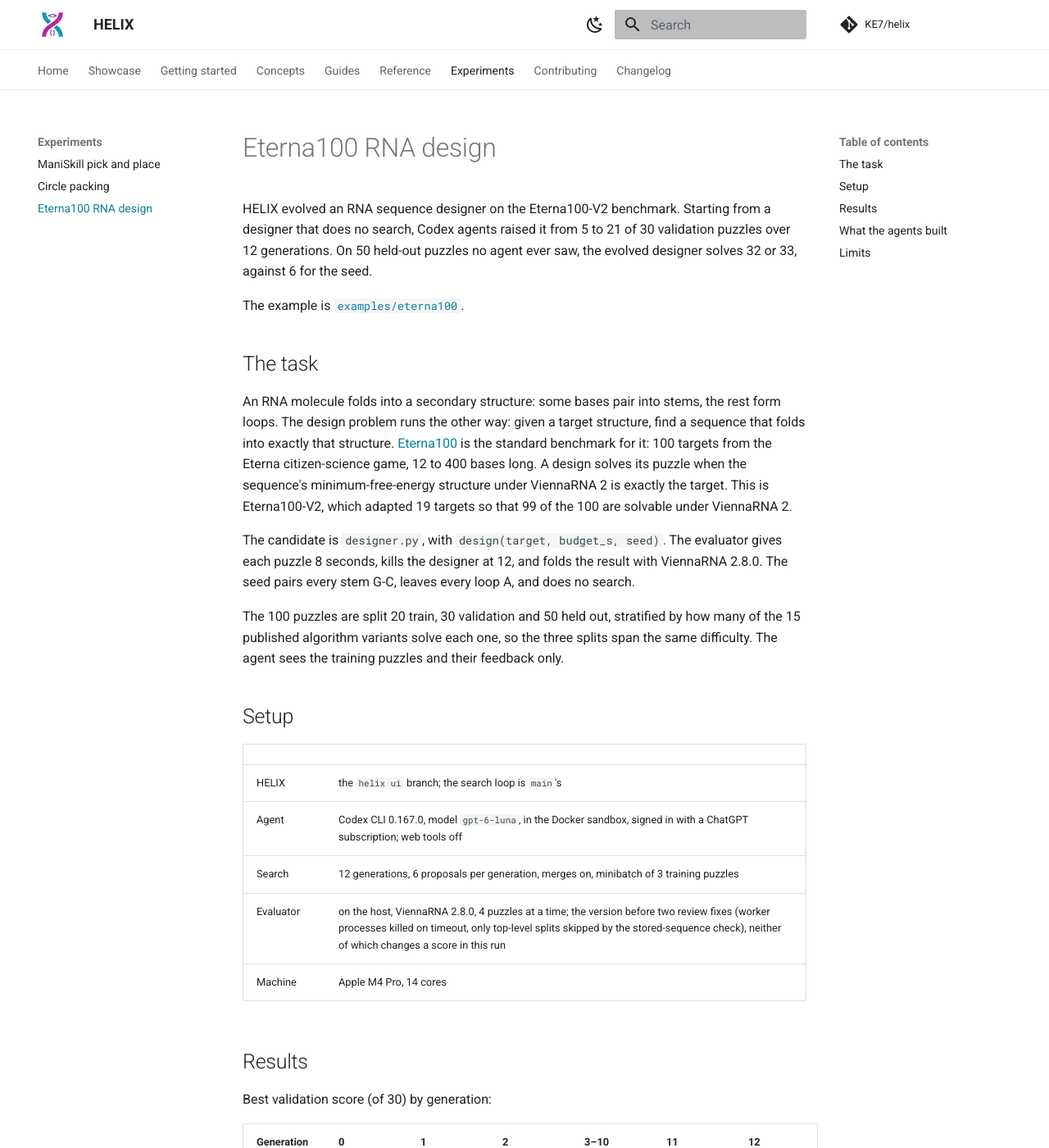
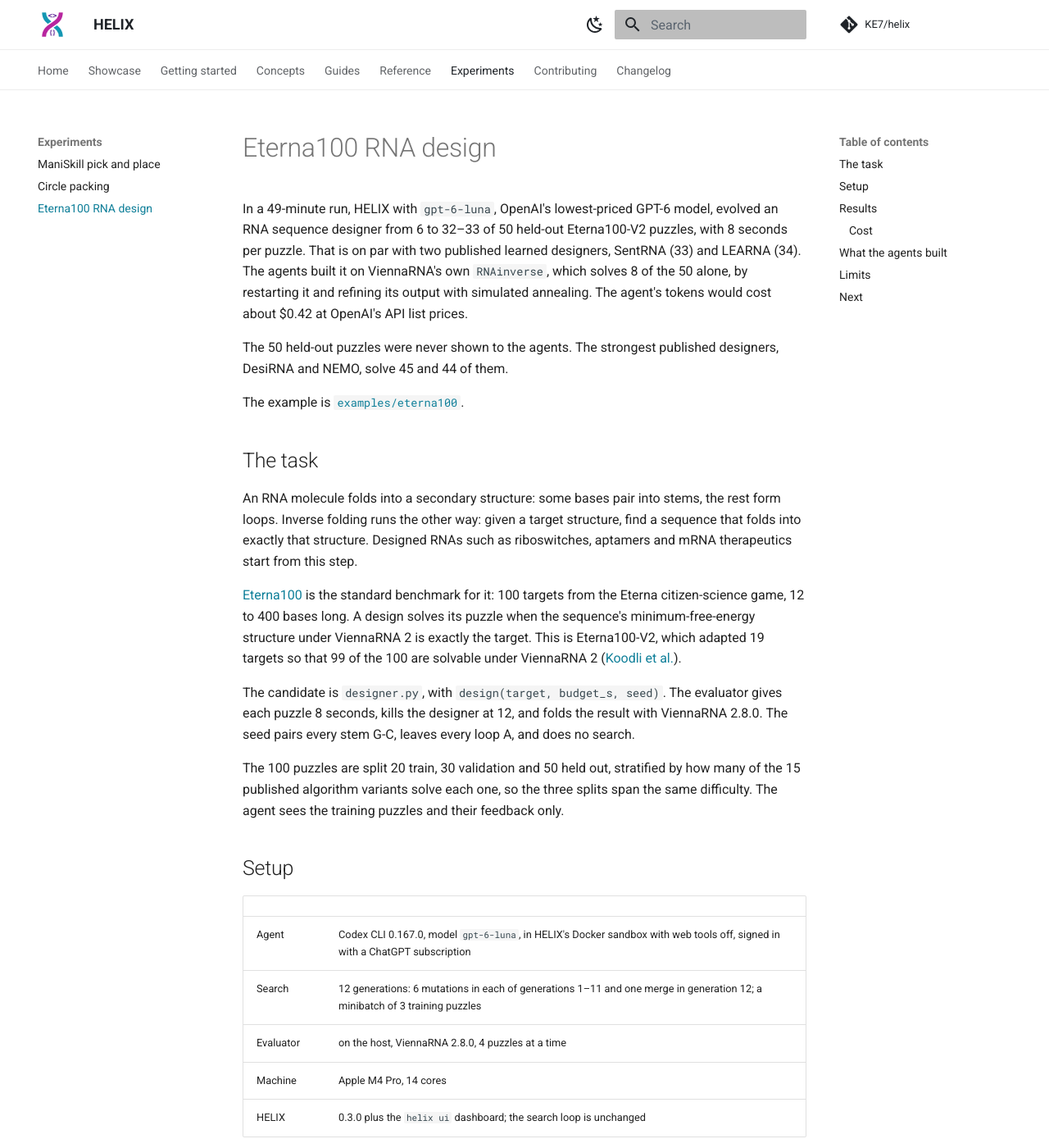
Before and after one commit to KE7/helix, an MkDocs documentation site: the page built from docs/experiments/eterna100.md, in a window 1280 px wide and 1400 px high. Shown: the whole window at 82% size. Built offline with MkDocs 1.6.1 and Material for MkDocs 9.7.7, drawn with Linux system fonts in a browser that asks for light colours; comment, search, counter and statistics services are not loaded; some of the changed text lies outside the part shown.

Commit message:
eterna100 docs: lead with the held-out result, the model tier and cost
The write-up, example README, showcase entry and README row now lead with
6 -> 32-33 of 50 held-out puzzles in a 49-minute run with gpt-6-luna,
OpenAI's lowest-priced GPT-6 model, and about $0.42 of tokens at API list
prices; the token split moves to a cost table. The comparison gives each
published method's median time per puzzle from results.tsv (NEMO's is 2 s),
says the designer is built on RNAinverse, and fixes counts a review caught
(6 mutations per generation plus one merge, 821 puzzle evaluations, up to
three evaluator runs at once). The page ends with a longer-limit rerun as
the next experiment.

Co-Authored-By: Claude Opus 5.5 <noreply@anthropic.com>

```diff
--- a/docs/experiments/eterna100.md
+++ b/docs/experiments/eterna100.md
@@ -1,28 +1,36 @@
 # Eterna100 RNA design
 
-HELIX evolved an RNA sequence designer on the Eterna100-V2 benchmark. Starting
-from a designer that does no search, Codex agents raised it from 5 to 21 of 30
-validation puzzles over 12 generations. On 50 held-out puzzles no agent ever
-saw, the evolved designer solves 32 or 33, against 6 for the seed.
+In a 49-minute run, HELIX with `gpt-6-luna`, OpenAI's lowest-priced GPT-6
+model, evolved an RNA sequence designer from 6 to 32–33 of 50 held-out
+Eterna100-V2 puzzles, with 8 seconds per puzzle. That is on par with two
+published learned designers, SentRNA (33) and LEARNA (34). The agents built it
+on ViennaRNA's own `RNAinverse`, which solves 8 of the 50 alone, by restarting
+it and refining its output with simulated annealing. The agent's tokens would
+cost about $0.42 at OpenAI's API list prices.
+
+The 50 held-out puzzles were never shown to the agents. The strongest
+published designers, DesiRNA and NEMO, solve 45 and 44 of them.
 
 The example is [`examples/eterna100`](https://github.com/KE7/helix/tree/main/examples/eterna100).
 
 ## The task
 
 An RNA molecule folds into a secondary structure: some bases pair into stems,
-the rest form loops. The design problem runs the other way: given a target
-structure, find a sequence that folds into exactly that structure.
+the rest form loops. Inverse folding runs the other way: given a target
+structure, find a sequence that folds into exactly that structure. Designed
+RNAs such as riboswitches, aptamers and mRNA therapeutics start from this step.
+
 [Eterna100](https://github.com/eternagame/eterna100-benchmarking) is the
 standard benchmark for it: 100 targets from the Eterna citizen-science game,
 12 to 400 bases long. A design solves its puzzle when the sequence's
 minimum-free-energy structure under ViennaRNA 2 is exactly the target. This is
-Eterna100-V2, which adapted 19 targets so that 99 of the 100 are solvable
-under ViennaRNA 2.
+Eterna100-V2, which adapted 19 targets so that 99 of the 100 are solvable under
+ViennaRNA 2 ([Koodli et al.](https://www.biorxiv.org/content/10.1101/2021.08.26.457839)).
 
 The candidate is `designer.py`, with `design(target, budget_s, seed)`. The
 evaluator gives each puzzle 8 seconds, kills the designer at 12, and folds the
-result with ViennaRNA 2.8.0. The seed pairs every stem G-C, leaves every loop
-A, and does no search.
+result with ViennaRNA 2.8.0. The seed pairs every stem G-C, leaves every loop A,
+and does no search.
 
 The 100 puzzles are split 20 train, 30 validation and 50 held out, stratified
 by how many of the 15 published algorithm variants solve each one, so the
@@ -33,75 +41,109 @@ their feedback only.
 
 | | |
 |---|---|
-| HELIX | the `helix ui` branch; the search loop is `main`'s |
-| Agent | Codex CLI 0.167.0, model `gpt-6-luna`, in the Docker sandbox, signed in with a ChatGPT subscription; web tools off |
-| Search | 12 generations, 6 proposals per generation, merges on, minibatch of 3 training puzzles |
-| Evaluator | on the host, ViennaRNA 2.8.0, 4 puzzles at a time; the version before two review fixes (worker processes killed on timeout, only top-level splits skipped by the stored-sequence check), neither of which changes a score in this run |
+| Agent | Codex CLI 0.167.0, model `gpt-6-luna`, in HELIX's Docker sandbox with web tools off, signed in with a ChatGPT subscription |
+| Search | 12 generations: 6 mutations in each of generations 1–11 and one merge in generation 12; a minibatch of 3 training puzzles |
+| Evaluator | on the host, ViennaRNA 2.8.0, 4 puzzles at a time |
 | Machine | Apple M4 Pro, 14 cores |
+| HELIX | 0.3.0 plus the `helix ui` dashboard; the search loop is unchanged |
+
+The run used the evaluator from before two later fixes: worker processes are
+now killed on timeout, and the stored-sequence check now skips only the
+top-level split folders. Neither changes a score in this run.
 
 ## Results
 
-Best validation score (of 30) by generation:
+The seed solves 6 of the 50 held-out puzzles. The best candidate, `g11-s62`,
+solves 32 in one scoring and 33 in a second. The two differ by one borderline
+puzzle, which the 8-second wall-clock budget makes load-dependent.
+
+| | Train (20) | Validation (30) | Held out (50) |
+|---|---|---|---|
+| Seed designer | 5 | 5 | 6 |
+| `g11-s62` | 13 | 21 | 32–33 |
+
+Best validation score by generation:
 
 | Generation | 0 | 1 | 2 | 3–10 | 11 | 12 |
 |---|---|---|---|---|---|---|
 | Best so far | 5 | 11 | 19 | 19 | 21 | 21 |
 
-- 67 proposals: 13 accepted (12 mutations and one merge), 54 rejected at the
-  minibatch gate. 821 evaluations in 49 minutes.
-- Tokens, as Codex reports them: 1.64M uncached input, 14.27M cached input and
-  216k output (72k of it reasoning).
-- The best candidate, `g11-s62`, solves 21 of 30 validation puzzles, 13 of 20
-  training puzzles and **32 of 50 held-out puzzles**, 33 on a second scoring
-  (the seed: 5, 5 and 6). The two held-out scorings differ by one borderline
-  puzzle, which the 8-second wall-clock budget makes load-dependent.
-  Its 7 held-out failures with an error are all timeouts on targets of 108 to
-  400 bases.
+The run made 67 proposals. 13 were accepted (12 mutations and the merge) and
+54 were rejected at the minibatch gate, for 821 puzzle evaluations in all.
 
-On the same 50 held-out puzzles, the published Vienna 2 results in the
-benchmark's `results.tsv`:
+The benchmark's `results.tsv` holds the published Eterna100-V2 runs. On the
+same 50 held-out puzzles:
 
-| Method | Held-out puzzles solved |
-|---|---|
-| DesiRNA | 45 |
-| NEMO | 44 |
-| LEARNA (pretrained) | 34 |
-| SentRNA | 33 |
-| **HELIX-evolved designer, 8 s per puzzle** | **32–33** |
-| EternaBrain (pretrained) | 25 |
-| RNAinverse | 8 |
-| Seed designer | 6 |
+| Method | Held-out puzzles solved | Median time per puzzle |
+|---|---|---|
+| DesiRNA | 45 | 2 min |
+| NEMO | 44 | 2 s |
+| LEARNA (pretrained) | 34 | 30 s |
+| SentRNA (pretrained) | 33 | 73 min |
+| **HELIX-evolved designer** | **32–33** | **8 s limit** |
+| EternaBrain (pretrained) | 25 | 2.7 min |
+| RNAinverse | 8 | 3 s |
+| Seed designer | 6 | |
 
-These methods ran under their own time limits, not 8 seconds: LEARNA's median
-time per puzzle in those results is 28 s and SentRNA's over an hour.
+The published methods ran with their own time limits, up to 24 hours per
+puzzle, on other hardware. Their medians count failed runs too. NEMO is fast as
+well as strong: 32 of its 44 solves took 8 seconds or less.
+
+### Cost
+
+The run was on a ChatGPT subscription, so it was not billed per token. At
+OpenAI's [API list prices](https://developers.openai.com/api/docs/pricing) for
+`gpt-6-luna` (checked 2026-11-16), the same tokens cost $0.42.
+
+| | Tokens | Per 1M tokens | Cost |
+|---|---|---|---|
+| Input, uncached | 1,642,142 | $0.10 | $0.164 |
+| Input, cached | 14,273,280 | $0.01 | $0.143 |
+| Output, including 71,573 reasoning | 216,421 | $0.50 | $0.108 |
+| **Total** | | | **$0.415** |
+
+Codex counts cached input inside its input total; the table splits it out.
+Long-context prices start at 272K input tokens per request. The largest request
+in the 13 transcripts HELIX kept, one per accepted candidate, was 24K input
+tokens.
 
 ## What the agents built
 
-`g11-s62` is a 131-line `designer.py`, four accepted mutations from the seed:
+`g11-s62` is a 131-line `designer.py`, four accepted mutations from the seed
+(`g1-s4`, `g2-s12`, `g6-s36`, `g11-s62`). It works in three stages:
 
-1. It uses ViennaRNA's own `RNA.inverse_fold` as a restarted proposal
-   generator, from three kinds of starting sequence, and returns as soon as a
-   proposal folds to the target.
+1. It runs ViennaRNA's `RNA.inverse_fold` (the function behind `RNAinverse`)
+   as a restarted proposal generator, from three kinds of starting sequence,
+   and returns as soon as a proposal folds to the target.
 2. With what is left of the budget it runs simulated annealing from the best
-   proposal: a move changes one base pair to another legal pair, or one
-   unpaired base, and a candidate is scored by base-pair distance to the
-   target, with the energy gap between the target and the folded structure as
-   a tie-breaker.
+   proposal. A move changes one base pair to another legal pair, or one
+   unpaired base. A candidate is scored by base-pair distance to the target,
+   with the energy gap between the target and the folded structure as a
+   tie-breaker.
 3. It stops `inverse_fold` restarts at 88% of the budget so the refinement
    always gets some time.
 
-The generation-12 merge (`g12-m1`) combined it with another frontier
-candidate and skips `inverse_fold` on targets of 250 bases or more; it scored
-19 on validation and did not replace `g11-s62`. A single `inverse_fold` call on a long target cannot
-be interrupted, which is where the held-out timeouts come from.
+The generation-12 merge, `g12-m1`, combined it with another frontier candidate
+and skips `inverse_fold` on targets of 250 bases or more. It scored 19 on
+validation and did not replace `g11-s62`.
+
+A single `inverse_fold` call on a long target cannot be interrupted. All 7 of
+`g11-s62`'s held-out failures with an error are timeouts on targets of 108 to
+400 bases.
 
 ## Limits
 
-- The 8-second budget is wall-clock time, and up to six evaluations run at
-  once, so a borderline puzzle can pass under light load and fail under heavy
-  load.
+- The 8-second budget is wall-clock time, and up to three evaluations, each
+  running 4 puzzles at once, ran at the same time. A borderline puzzle can
+  pass under light load and fail under heavy load.
 - The agent's sandbox had an open network. Its instructions forbid fetching
   published solutions, and the evaluator scores 0 for any candidate file that
   stores an RNA sequence of 40 or more letters, but nothing stops a designer
   from fetching at run time. `g11-s62` makes no network call.
 - One run, one seed.
+
+## Next
+
+Rerun with a longer per-puzzle limit (`BUDGET_S` in `evaluate.py`), during the
+search as well as on the held-out puzzles, to see how far a longer budget
+takes the designer the agents evolve.
--- a/docs/showcase.md
+++ b/docs/showcase.md
@@ -40,12 +40,16 @@ HELIX runs optimize_anything's circle-packing experiment: pack 26 circles in the
 
 [Write-up](experiments/circle-packing.md) · [Example](https://github.com/KE7/helix/tree/main/examples/circle_packing)
 
-### Eterna100 RNA design
+### Eterna100 RNA design: 6 → 32–33 of 50 held-out puzzles in 49 minutes
 
-An RNA sequence designer for the Eterna100-V2 benchmark: for a target secondary structure from the Eterna citizen-science game, return a sequence whose ViennaRNA 2 minimum-free-energy fold is exactly that structure. The seed pairs every stem G-C and does no search.
+HELIX evolves an RNA sequence designer for the Eterna100-V2 benchmark: for a target secondary structure from the Eterna citizen-science game, return a sequence whose ViennaRNA 2 minimum-free-energy fold is exactly that structure. The seed pairs every stem G-C and does no search. The agent is Codex with `gpt-6-luna`, OpenAI's lowest-priced GPT-6 model.
 
-- Codex agents raised the designer from 5 to 21 of 30 validation puzzles over 12 generations: 11 after generation 1, 19 after generation 2, 21 in generation 11.
-- On 50 held-out puzzles it solves 32 or 33 (two scorings), against 6 for the seed, with 8 seconds per puzzle.
+**Key results** (from the recorded run):
+
+- On 50 held-out puzzles never shown to the agents, the evolved designer solves 32–33 (two scorings) at 8 seconds per puzzle, against 6 for the seed.
+- That is on par with the published SentRNA (33) and LEARNA (34), with median times per puzzle of 73 minutes for SentRNA and 30 seconds for LEARNA. DesiRNA solves 45 and NEMO 44.
+- The agents built it on ViennaRNA's own `RNAinverse` (8 of 50 alone), adding restarts and simulated annealing.
+- The run took 49 minutes; its tokens would cost about $0.42 at OpenAI's API list prices.
 
 [Write-up](experiments/eterna100.md) · [Example](https://github.com/KE7/helix/tree/main/examples/eterna100)
 
```
Also changed, not shown: README.md (+1 -1 lines), examples/eterna100/README.md (+20 -7 lines).
